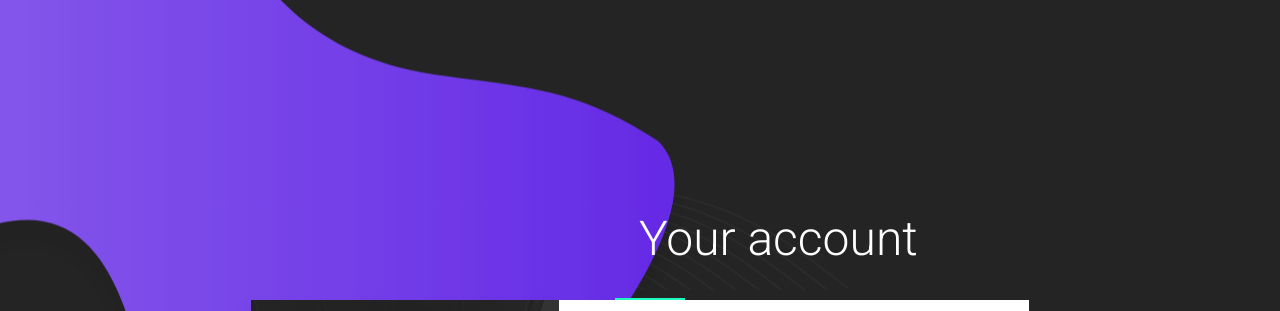
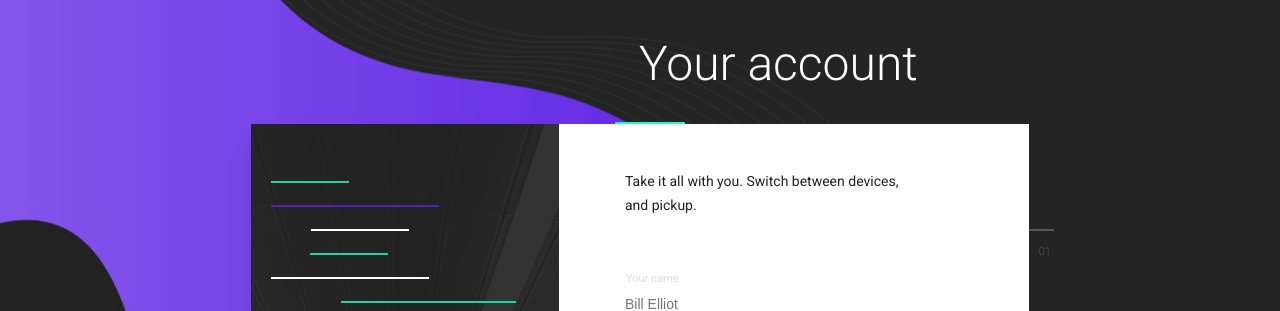
Before and after one commit to mongru/User_Registration_Form, a website built with webpack: page index.html in a window 1280 px wide. Shown: the top 311 px of the page. Built offline with nearby package versions, Linux system fonts and the light colour scheme.

Commit message:
overflow fixes

```diff
--- a/src/css/styles.css
+++ b/src/css/styles.css
@@ -168,9 +168,8 @@ input:focus:-moz-placeholder {
 */
 
 .container__maincontent {
-    height: 100vh;
-    margin: 10% 0;
-    padding: 48px 0;
+    /* height: 100vh; */
+    margin: 6% 0;
     display: -webkit-box;
     display: -ms-flexbox;
     display: flex;
@@ -209,7 +208,7 @@ input:focus:-moz-placeholder {
 /* ------> HEADER <------ */
 .header__container {
     width: 290px;
-    padding: 48px 0 12px 20px;
+    padding: 0 0 12px 20px;
     text-align: left;
 }
 
```
Also changed, not shown: dist/styles.css.
